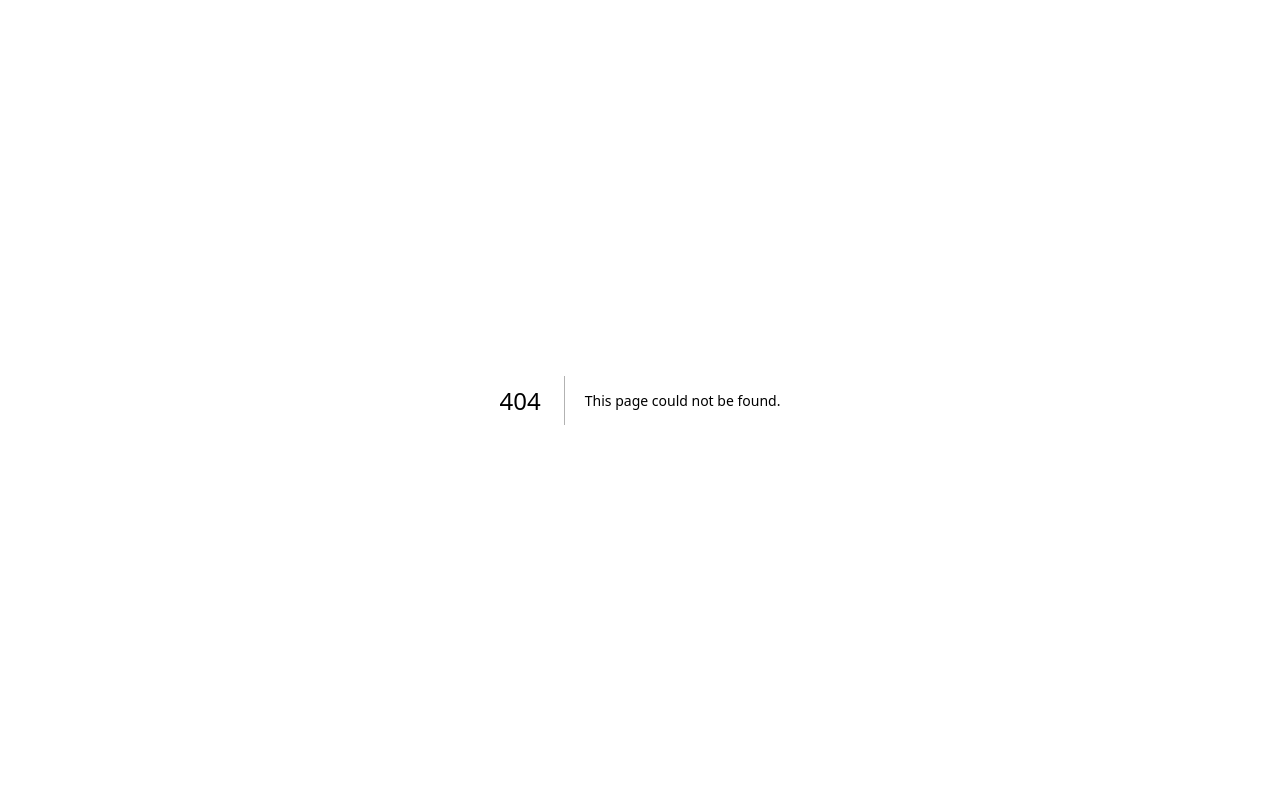
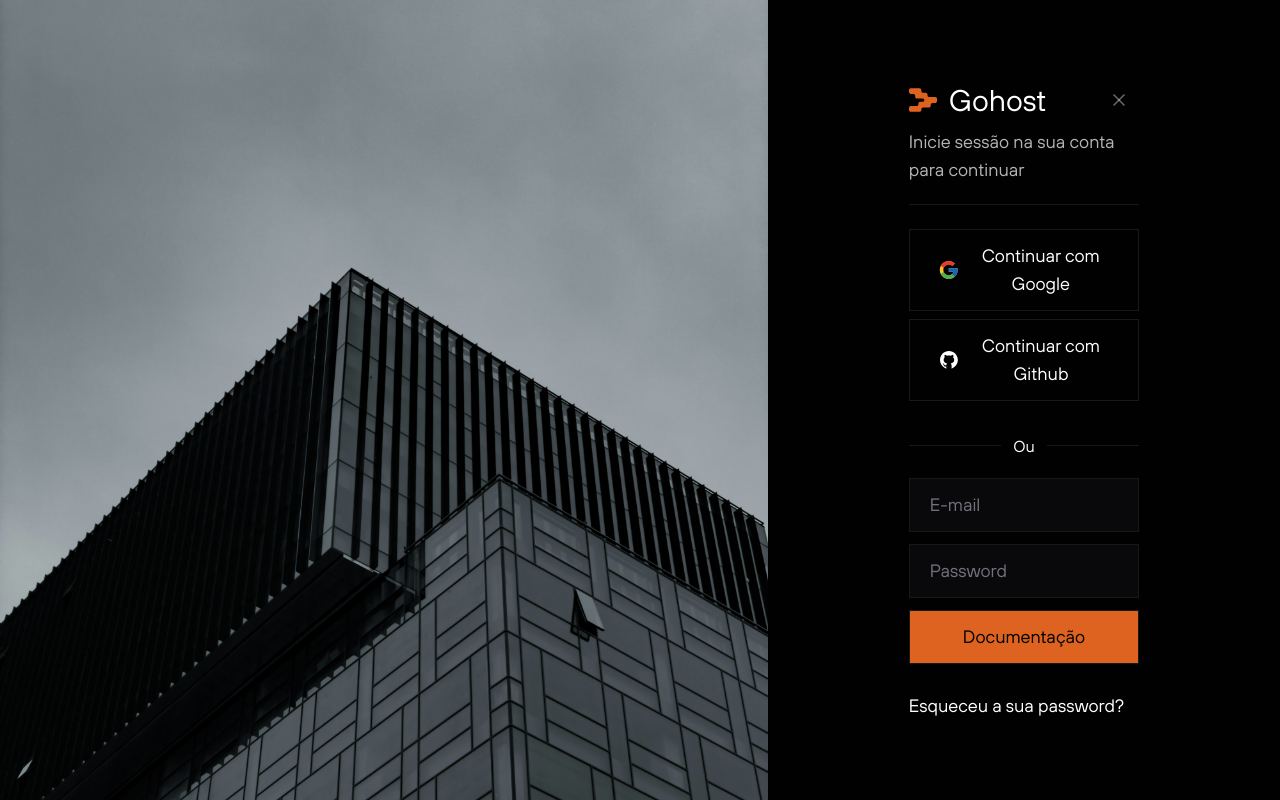
Before and after one commit to himersus/Gohost, a Next.js app: page /auth in a window 1280 px wide. Before the commit this address had no page. Built offline with nearby package versions, Linux system fonts and the light colour scheme.

Commit message:
Finalizada página de login

```diff
--- /dev/null
+++ b/app/auth/page.tsx
@@ -0,0 +1,128 @@
+import { X } from "lucide-react";
+import Link from "next/link";
+
+export default function AuthPage() {
+  return (
+    <div className="w-full h-screen grid grid-cols-[60%_40%]">
+      <div
+        style={{
+          backgroundImage: "url('/images/walp_login.jpg')",
+        }}
+        className="h-full bg-cover bg-center"
+      ></div>
+      <main className="h-full w-full flex items-center justify-center">
+        <div className="max-w-[45%] w-full mx-auto">
+          <header>
+            <div className="flex items-center justify-between">
+              <Link
+                href={"/"}
+                className="flex text-white items-center gap-3 text-3xl "
+              >
+                <svg
+                  className="size-7"
+                  viewBox="0 0 212 179"
+                  fill="none"
+                  xmlns="http://www.w3.org/2000/svg"
+                >
+                  <path
+                    d="M211.252 97.2708C211.252 105.003 204.984 111.271 197.252 111.271H178.486C170.754 111.271 164.486 117.539 164.486 125.271V132.747C164.486 140.479 158.218 146.747 150.486 146.747H107.531C99.7993 146.747 93.5312 153.015 93.5312 160.747V165C93.5312 172.732 87.2632 179 79.5312 179H14C6.26801 179 0 172.732 0 165V149.459C0 141.727 6.26801 135.459 14 135.459H56.9551C64.6871 135.459 70.9551 129.191 70.9551 121.459V117.207C70.9551 109.475 77.2231 103.207 84.9551 103.207H103.721C111.453 103.207 117.721 96.9393 117.721 89.2073V81.7297C117.721 73.9978 123.989 67.7297 131.721 67.7297H197.252C204.984 67.7297 211.252 73.9978 211.252 81.7297V97.2708Z"
+                    fill="#DE6220"
+                  />
+                  <path
+                    d="M0.000244141 29.541C0.000244141 37.273 6.26826 43.541 14.0002 43.541H32.7659C40.4979 43.541 46.7659 49.809 46.7659 57.541V65.0176C46.7659 72.7496 53.0339 79.0176 60.7659 79.0176H103.721C111.453 79.0176 117.721 85.2856 117.721 93.0176V97.2705C117.721 105.002 123.989 111.271 131.721 111.271H197.252C204.984 111.271 211.252 105.002 211.252 97.2705V81.7295C211.252 73.9975 204.984 67.7295 197.252 67.7295H154.297C146.565 67.7295 140.297 61.4615 140.297 53.7295V49.4775C140.297 41.7456 134.029 35.4775 126.297 35.4775H107.531C99.7995 35.4775 93.5315 29.2095 93.5315 21.4775V14C93.5315 6.26801 87.2635 0 79.5315 0H14.0002C6.26826 0 0.000244141 6.26801 0.000244141 14V29.541Z"
+                    fill="#DE6220"
+                  />
+                </svg>
+                Gohost
+              </Link>
+              <button className="size-10 rounded-full flex items-center justify-center text-white/40 hover:text-white transition-all">
+                <X className="size-5 " />
+              </button>
+            </div>
+            <p className="text-white/70 text-lg pt-2">
+              Inicie sessão na sua conta para continuar
+            </p>
+            <div className="grid mt-5 border-t pt-6 border-zinc-900 grid-cols-1 gap-2">
+              <button className="px-7 py-3 flex items-center justify-center gap-3 bg-transparent border border-zinc-900 transition-all hover:bg-white/10 text-white text-lg">
+                <svg
+                  xmlns="http://www.w3.org/2000/svg"
+                  x="0px"
+                  y="0px"
+                  className="size-7"
+                  viewBox="0 0 48 48"
+                >
+                  <path
+                    fill="#fbc02d"
+                    d="M43.611,20.083H42V20H24v8h11.303c-1.649,4.657-6.08,8-11.303,8c-6.627,0-12-5.373-12-12	s5.373-12,12-12c3.059,0,5.842,1.154,7.961,3.039l5.657-5.657C34.046,6.053,29.268,4,24,4C12.955,4,4,12.955,4,24s8.955,20,20,20	s20-8.955,20-20C44,22.659,43.862,21.35,43.611,20.083z"
+                  ></path>
+                  <path
+                    fill="#e53935"
+                    d="M6.306,14.691l6.571,4.819C14.655,15.108,18.961,12,24,12c3.059,0,5.842,1.154,7.961,3.039	l5.657-5.657C34.046,6.053,29.268,4,24,4C16.318,4,9.656,8.337,6.306,14.691z"
+                  ></path>
+                  <path
+                    fill="#4caf50"
+                    d="M24,44c5.166,0,9.86-1.977,13.409-5.192l-6.19-5.238C29.211,35.091,26.715,36,24,36	c-5.202,0-9.619-3.317-11.283-7.946l-6.522,5.025C9.505,39.556,16.227,44,24,44z"
+                  ></path>
+                  <path
+                    fill="#1565c0"
+                    d="M43.611,20.083L43.595,20L42,20H24v8h11.303c-0.792,2.237-2.231,4.166-4.087,5.571	c0.001-0.001,0.002-0.001,0.003-0.002l6.19,5.238C36.971,39.205,44,34,44,24C44,22.659,43.862,21.35,43.611,20.083z"
+                  ></path>
+                </svg>
+                Continuar com Google
+              </button>
+              <button className="px-7 py-3 flex items-center justify-center gap-3 bg-transparent border border-zinc-900 transition-all hover:bg-white/10 text-white text-lg">
+                <svg
+                  xmlns="http://www.w3.org/2000/svg"
+                  x="0px"
+                  y="0px"
+                  className="size-7 fill-white"
+                  viewBox="0 0 64 64"
+                >
+                  <path d="M32 6C17.641 6 6 17.641 6 32c0 12.277 8.512 22.56 19.955 25.286-.592-.141-1.179-.299-1.755-.479V50.85c0 0-.975.325-2.275.325-3.637 0-5.148-3.245-5.525-4.875-.229-.993-.827-1.934-1.469-2.509-.767-.684-1.126-.686-1.131-.92-.01-.491.658-.471.975-.471 1.625 0 2.857 1.729 3.429 2.623 1.417 2.207 2.938 2.577 3.721 2.577.975 0 1.817-.146 2.397-.426.268-1.888 1.108-3.57 2.478-4.774-6.097-1.219-10.4-4.716-10.4-10.4 0-2.928 1.175-5.619 3.133-7.792C19.333 23.641 19 22.494 19 20.625c0-1.235.086-2.751.65-4.225 0 0 3.708.026 7.205 3.338C28.469 19.268 30.196 19 32 19s3.531.268 5.145.738c3.497-3.312 7.205-3.338 7.205-3.338.567 1.474.65 2.99.65 4.225 0 2.015-.268 3.19-.432 3.697C46.466 26.475 47.6 29.124 47.6 32c0 5.684-4.303 9.181-10.4 10.4 1.628 1.43 2.6 3.513 2.6 5.85v8.557c-.576.181-1.162.338-1.755.479C49.488 54.56 58 44.277 58 32 58 17.641 46.359 6 32 6zM33.813 57.93C33.214 57.972 32.61 58 32 58 32.61 58 33.213 57.971 33.813 57.93zM37.786 57.346c-1.164.265-2.357.451-3.575.554C35.429 57.797 36.622 57.61 37.786 57.346zM32 58c-.61 0-1.214-.028-1.813-.07C30.787 57.971 31.39 58 32 58zM29.788 57.9c-1.217-.103-2.411-.289-3.574-.554C27.378 57.61 28.571 57.797 29.788 57.9z"></path>
+                </svg>
+                Continuar com Github
+              </button>
+            </div>
+          </header>
+          <div className="mt-6  flex flex-col gap-3">
+            <div className="flex my-5 items-center justify-center">
+              <hr className="w-full border-zinc-900" />
+              <span className="px-3 bg-background text-white absolute">Ou</span>
+            </div>
+            <div>
+              <input
+                type="text"
+                className="w-full py-3 border border-zinc-900 bg-zinc-950 focus:border-base outline-none text-white placeholder:text-zinc-500 text-lg px-5"
+                placeholder="E-mail"
+                name=""
+                id=""
+              />
+            </div>
+            <div>
+              <input
+                type="password"
+                className="w-full py-3 border focus:border-base border-zinc-900 bg-zinc-950 outline-none text-white placeholder:text-zinc-500 text-lg px-5"
+                placeholder="Password"
+                name=""
+                id=""
+              />
+            </div>
+            <div>
+              <button className="px-7 py-3 w-full bg-base border border-zinc-900 transition-all hover:bg-base/80 text-black text-lg">
+                Documentação
+              </button>
+            </div>
+            <div className="mt-4">
+              <Link
+                href={"#"}
+                className="text-white text-lg transition-all hover:text-white/60"
+              >
+                Esqueceu a sua password?
+              </Link>
+            </div>
+          </div>
+        </div>
+      </main>
+    </div>
+  );
+}
```
Also changed, not shown: public/images/walp_login.jpg (added).
